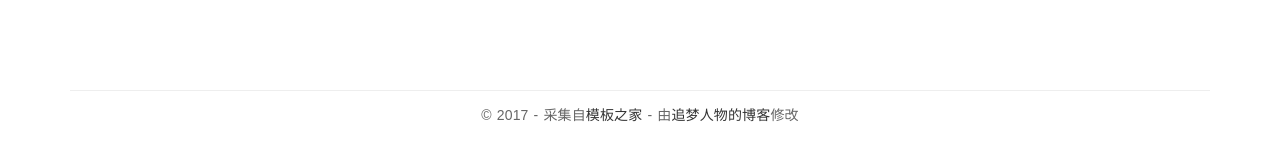
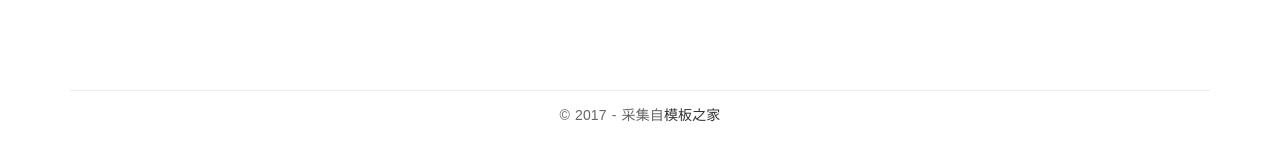
Before and after one commit to undeadfrost/django_blog, a Django app: page / in a window 1280 px wide. Shown: the part 1291-1437 px from the top of the page. Run offline with Django 3.2, Linux system fonts and the light colour scheme; data comes from the database, SQL or seed files in the repository; both versions use the stored data as it was after the commit; parts of the project's set-up code (start-up, migrations or seed data) failed here and were passed over; some libraries are stand-ins or nearby versions.

Commit message:
修改界面及xadmin

```diff
--- a/blog/adminx.py
+++ b/blog/adminx.py
@@ -7,14 +7,14 @@ from .models import Category, Tag, Post
 class GlobalSetting(object):
     site_title = '博客管理'
     site_footer = '博客管理系统'
+    # 左侧折叠菜单
+    # menu_style = "accordion"
 
 
 class PostAdmin(object):
     list_display = ['title', 'created_time', 'modified_time', 'category', 'author']
     search_fields = ['title', 'category__name']
     style_fields = {'tags': 'm2m_transfer'}
-    # style_fields = ['tags']
-    # raw_id_fields = ['category']
 
 
 xadmin.site.register(views.CommAdminView, GlobalSetting)
--- a/blog/templates/blog/base.html
+++ b/blog/templates/blog/base.html
@@ -149,7 +149,6 @@
             <div class="col-md-12">
                 <p class="copyright">&copy 2017 - 采集自<a href="http://www.cssmoban.com/"
                                                         target="_blank" title="模板之家">模板之家</a>
-                    - 由<a href="http://zmrenwu.com/" title="网页模板" target="_blank">追梦人物的博客</a>修改
                 </p>
             </div>
         </div>
```
Also changed, not shown: db.sqlite3.
